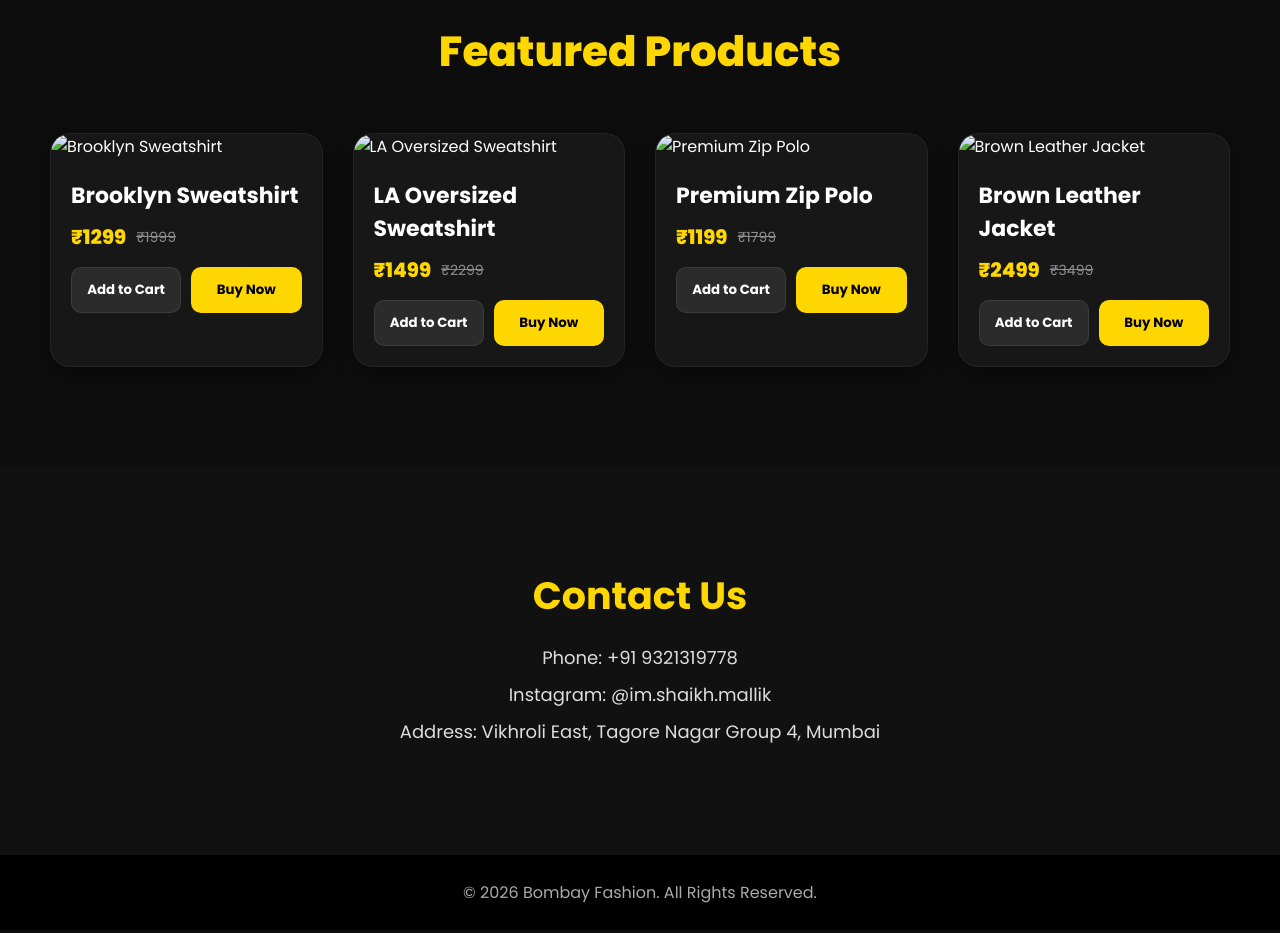
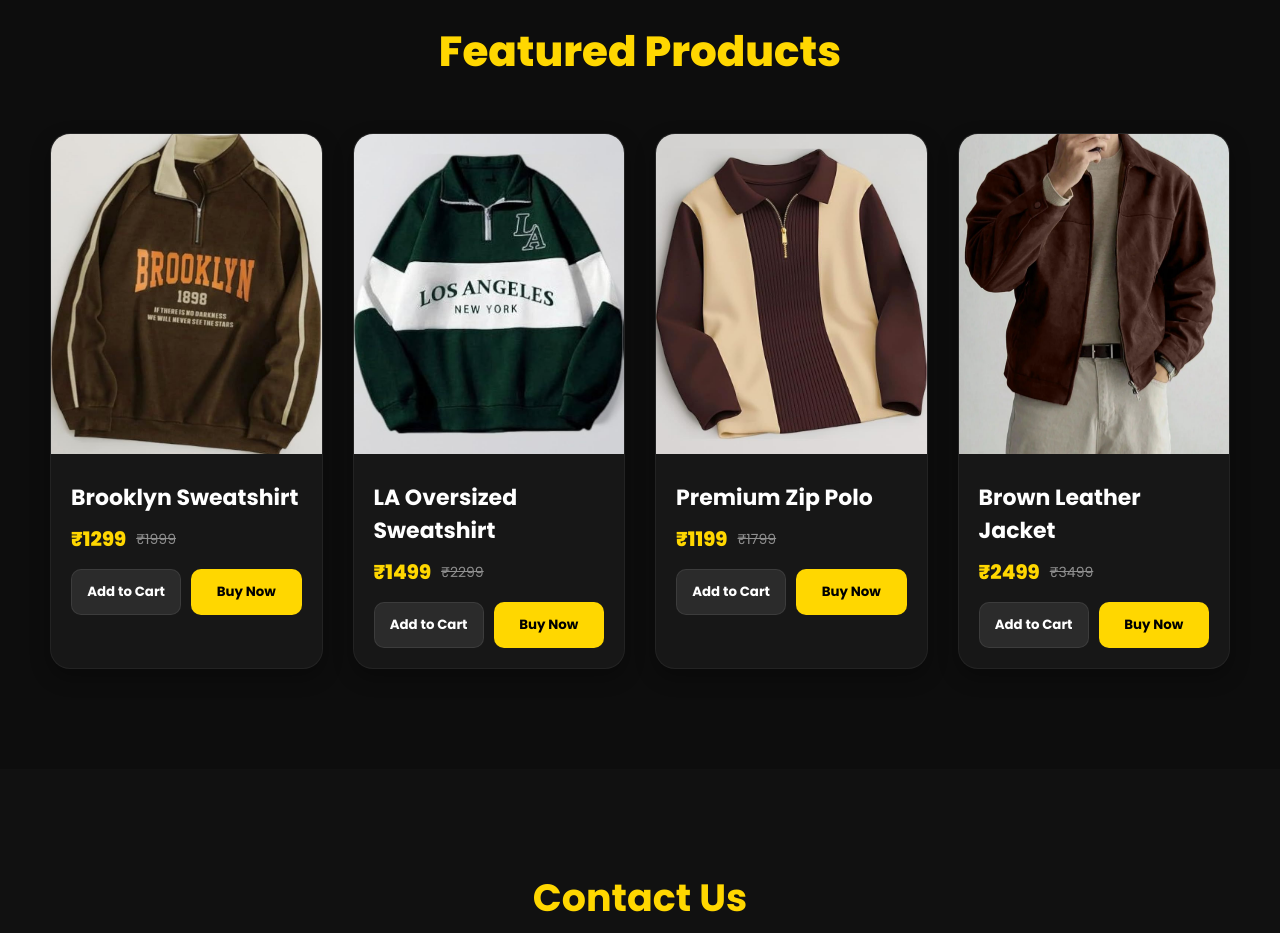
Before and after one commit to bombayfashion08/bombayfashion, a plain HTML site: page index.html in a window 1280 px wide. Shown: the part 880-1813 px from the top of the page. Drawn offline with Linux system fonts and the light colour scheme.

Commit message:
Update index.html

```diff
--- a/index.html
+++ b/index.html
@@ -743,28 +743,28 @@ const products = [
     name:"Brooklyn Sweatshirt",
     price:1299,
     oldPrice:1999,
-    image:"brooklyn.jpg"
+    image:"bombayfashion/images/brooklyn.jpg"
   },
   {
     id:2,
     name:"LA Oversized Sweatshirt",
     price:1499,
     oldPrice:2299,
-    image:"la-sweater.jpg"
+    image:"bombayfashion/images/la-sweater.jpg"
   },
   {
     id:3,
     name:"Premium Zip Polo",
     price:1199,
     oldPrice:1799,
-    image:"zip-polo.jpg"
+    image:"bombayfashion/images/zip-polo.jpg"
   },
   {
     id:4,
     name:"Brown Leather Jacket",
     price:2499,
     oldPrice:3499,
-    image:"brown-jacket.jpg"
+    image:"bombayfashion/images/brown-jacket.jpg"
   }
 ];
 
```
